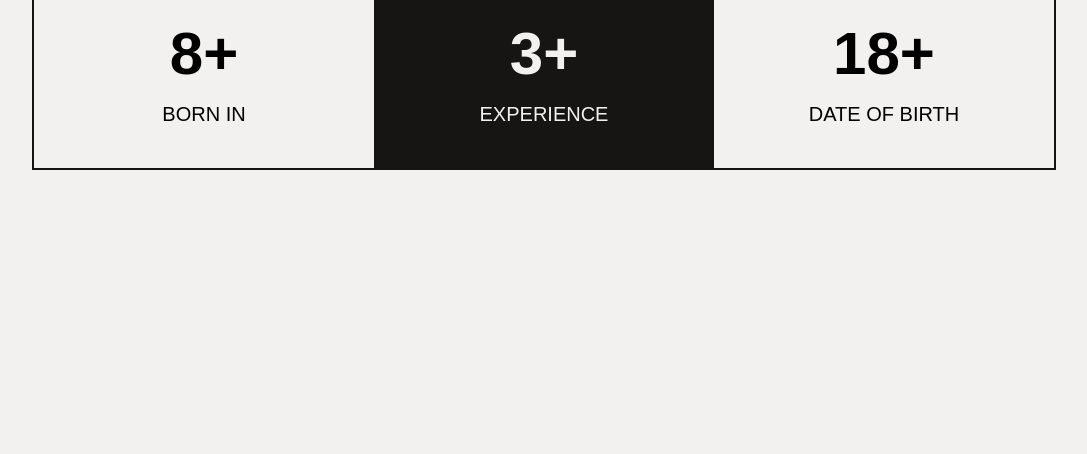
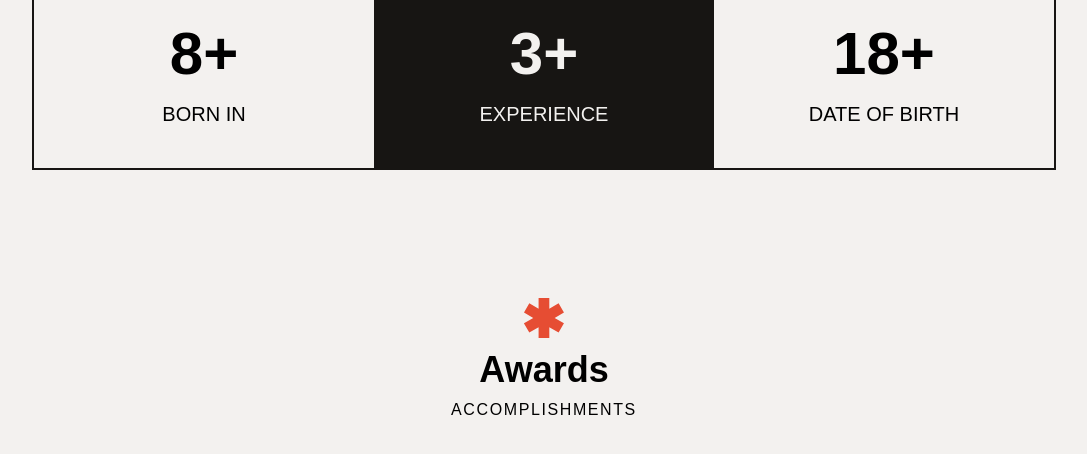
Before and after one commit to khateeboveskey/khateeboveskey.github.io, a Vue app: page / in a window 1280 px wide. Shown: the part 1227-1681 px from the top of the page, without its empty margins (96-1183 px from the left). Built offline with nearby package versions, Linux system fonts and the light colour scheme; a web font is replaced by a local one.

Commit message:
add SectionHeader

```diff
--- a/src/App.vue
+++ b/src/App.vue
@@ -3,6 +3,7 @@
 	<HeroSection />
 	<TitlesBar />
 	<AboutSection />
+	<SectionHeader subtitle="accomplishments">Awards</SectionHeader>
 </template>
 
 <script setup lang="ts">
@@ -10,4 +11,5 @@ import HeaderComp from '@/components/HeaderComp.vue';
 import HeroSection from '@/components/HeroSection.vue';
 import TitlesBar from '@/components/TitlesBar.vue';
 import AboutSection from '@/components/sections/AboutSection.vue';
+import SectionHeader from '@/components/sections/SectionHeader.vue';
 </script>
--- /dev/null
+++ b/src/components/sections/SectionHeader.vue
@@ -0,0 +1,17 @@
+<template>
+	<div class="mx-auto mb-16 space-y-2 text-center">
+		<MyLogo class="mx-auto mb-3 w-10" />
+		<h2 class="text-4xl font-black"><slot /></h2>
+		<span v-if="props.subtitle" class="font-medium tracking-widest uppercase">
+			{{ props.subtitle }}
+		</span>
+	</div>
+</template>
+
+<script setup lang="ts">
+import MyLogo from '@/components/MyLogo.vue';
+
+const props = defineProps({
+	subtitle: String,
+});
+</script>
```
